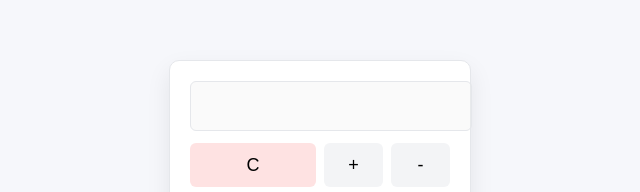
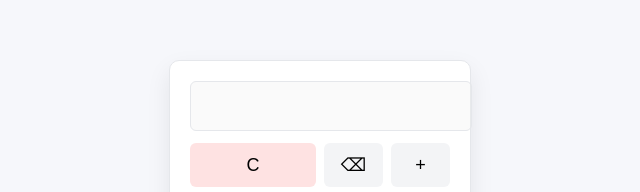
Before and after one commit to lsah62431/calculator-devops, a website: page docs/index.html in a window 1280 px wide. Shown: the part 162-354 px from the top of the page, 320-960 px from the left. Drawn offline with Linux system fonts and the light colour scheme.

Commit message:
Update index.html

```diff
--- a/docs/index.html
+++ b/docs/index.html
@@ -10,6 +10,7 @@
     <input type="text" id="display" disabled>
     <div class="buttons">
       <button onclick="clearDisplay()">C</button>
+      <button onclick="backspace()" class="backspace">⌫</button>
       <button onclick="append('+')">+</button>
       <button onclick="append('-')">-</button>
       <button onclick="append('*')">*</button>
```
